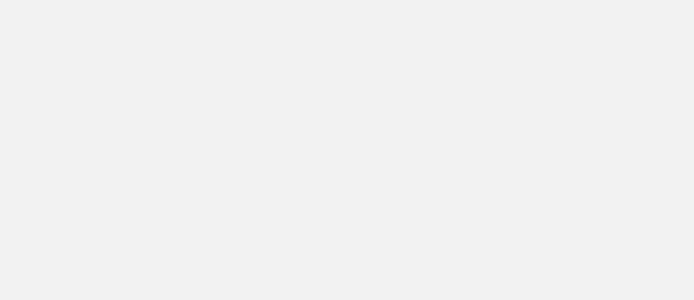
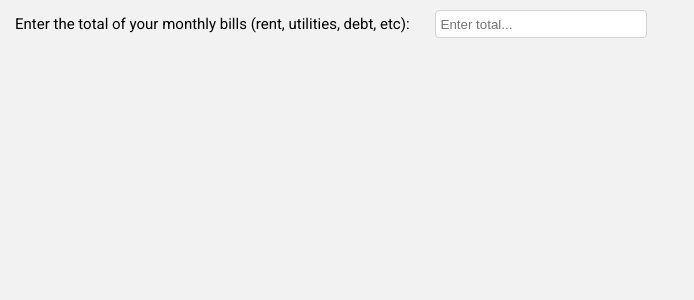
Before and after one commit to megdadkins7/teach-rich, a React (Create React App) app: page / in a window 1280 px wide. Shown: the top 300 px of the page, without its empty margins (0-694 px from the left). Built offline with nearby package versions, Linux system fonts and the light colour scheme.

Commit message:
basic setup for fixedcosts and abstracted styling

```diff
--- a/src/App.js
+++ b/src/App.js
@@ -1,4 +1,6 @@
 import React from 'react';
+
+import FixedCosts from './components/FixedCosts'
 
 import GlobalStyles from './styles/GlobalStyles'
 
@@ -6,6 +8,7 @@ function App() {
   return (
     <>
       <GlobalStyles />
+      <FixedCosts />
     </>
   );
 }
--- /dev/null
+++ b/src/components/FixedCosts.js
@@ -0,0 +1,14 @@
+import React from 'react'
+
+import { StyledInfoInput } from '../styles/InfoInput'
+
+function FixedCosts() {
+  return (
+    <StyledInfoInput>
+      <span className='FixedCostsInfo'>Enter the total of your monthly bills (rent, utilities, debt, etc):</span>
+      <input className='FixedCostsInput' type='text' placeholder='Enter total...' />
+    </StyledInfoInput>
+  )
+}
+
+export default FixedCosts
--- /dev/null
+++ b/src/styles/InfoInput.js
@@ -0,0 +1,18 @@
+import styled from 'styled-components'
+
+export const StyledInfoInput = styled.div`
+  display: flex;
+  .FixedCostsInfo {
+    margin: 10px;
+    padding: 5px;
+  }
+  .FixedCostsInput {
+    appearance: none;
+    border: 1px solid lightgrey;
+    outline: none;
+    margin: 10px;
+    padding: 5px;
+    border-radius: 4px;
+    width: 200px;
+  }
+`;
```
